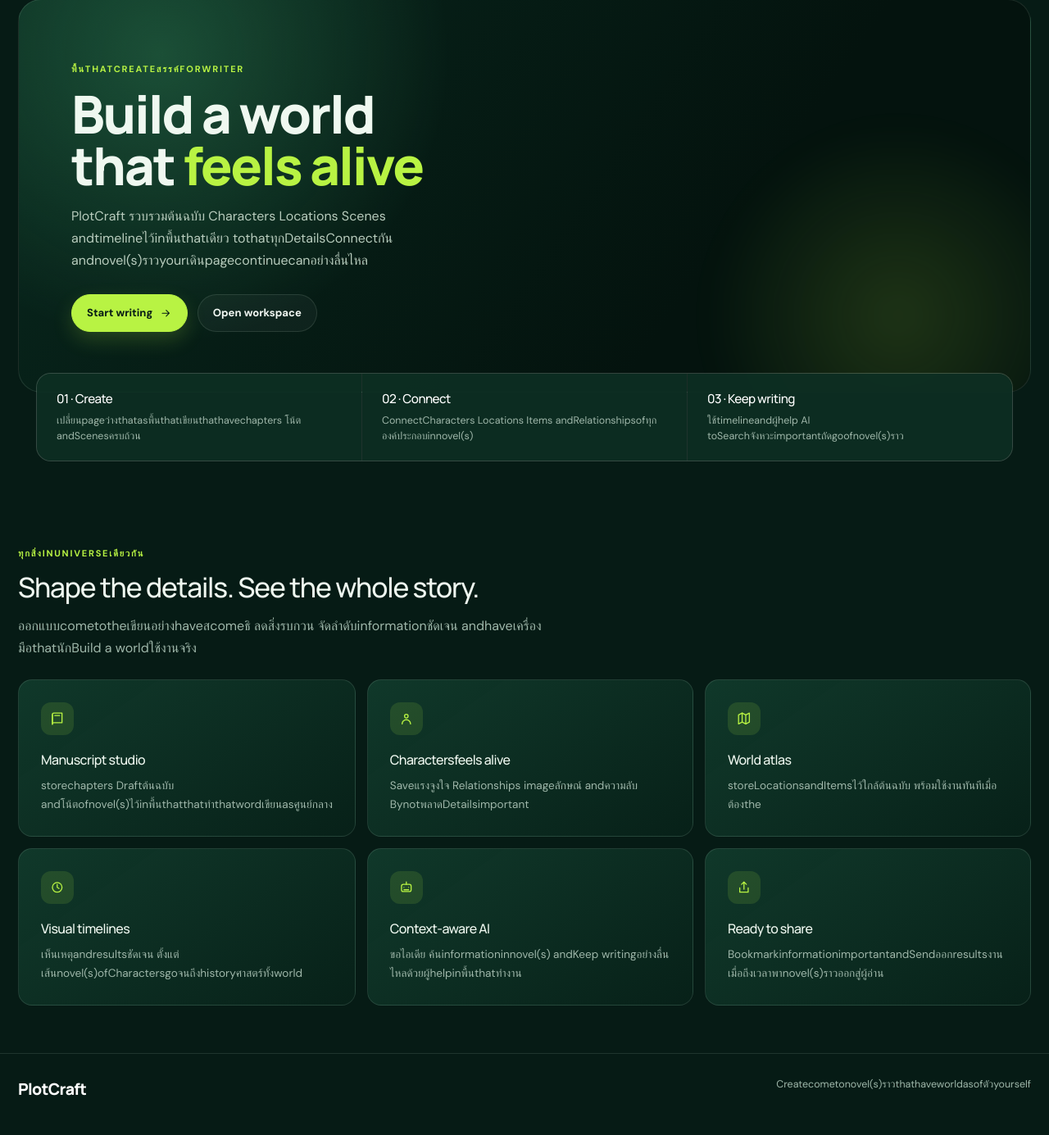
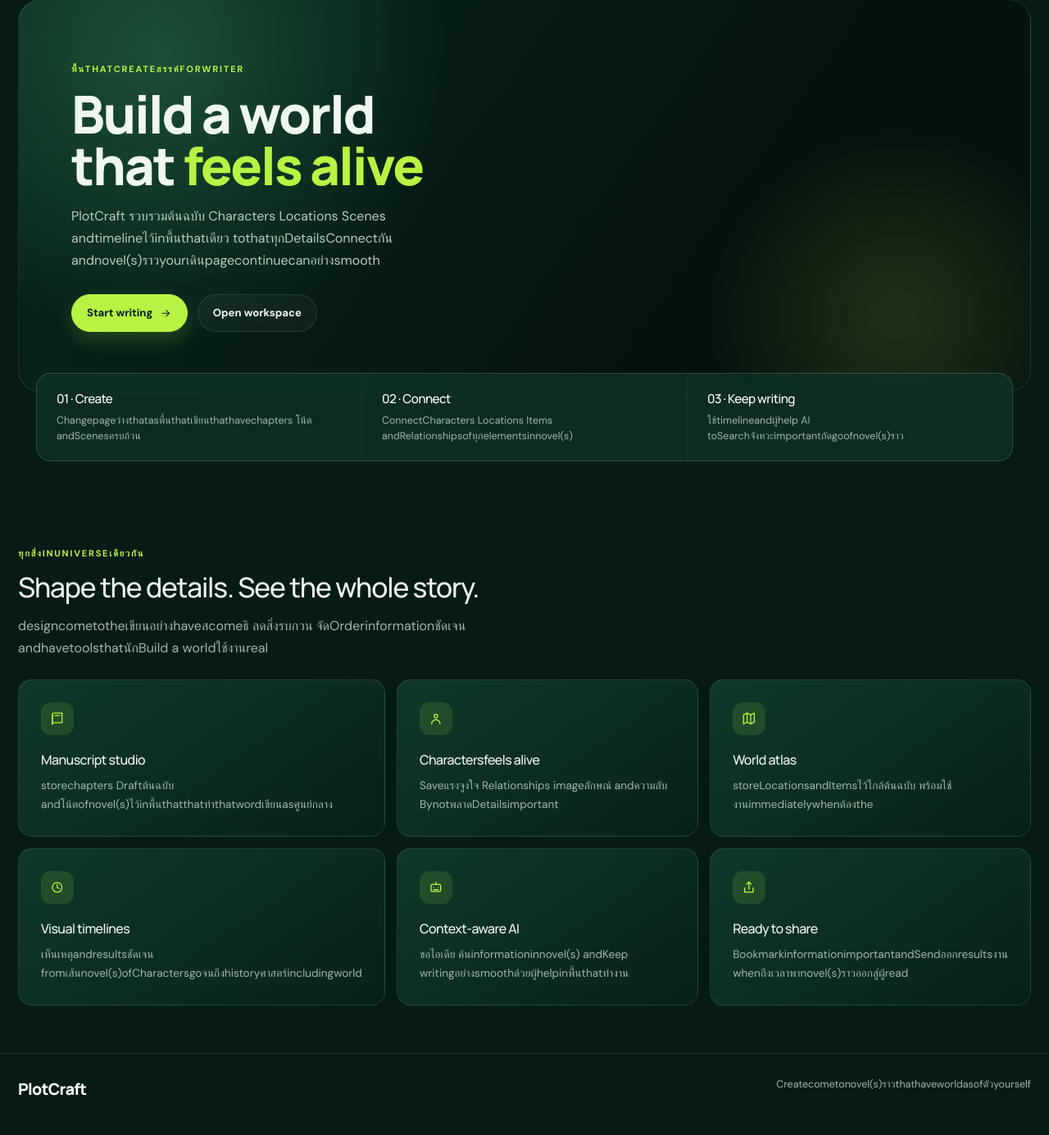
Before and after one commit to maythiya/plotcraft, a Django app: page / in a window 1280 px wide. Shown: the part 115-1500 px from the top of the page at 82% size. Run offline with Django 5.2, Linux system fonts and the light colour scheme; some libraries are stand-ins or nearby versions.

Commit message:
fix(i18n): translate remaining interface copy

```diff
--- a/plotcraft/templates/landing.html
+++ b/plotcraft/templates/landing.html
@@ -26,7 +26,7 @@
         <div>
           <div class="pc-eyebrow">พื้นthatCreateสรรค์forWriter</div>
           <h1>Build a world<br>that <strong>feels alive</strong></h1>
-          <p>PlotCraft รวบรวมต้นฉบับ Characters Locations Scenes andtimelineไว้inพื้นthatเดียว tothatทุกDetailsConnectกัน andnovel(s)ราวyourเดินpagecontinuecanอย่างลื่นไหล</p>
+          <p>PlotCraft รวบรวมต้นฉบับ Characters Locations Scenes andtimelineไว้inพื้นthatเดียว tothatทุกDetailsConnectกัน andnovel(s)ราวyourเดินpagecontinuecanอย่างsmooth</p>
           <div class="pc-hero__actions">
             <a class="pc-button pc-button--primary" href="{% url 'plotcraft:register' %}">Start writing <svg class="pc-icon" viewBox="0 0 24 24"><path d="M5 12h14M13 6l6 6-6 6"/></svg></a>
             <a class="pc-button pc-button--quiet" href="{% url 'plotcraft:login' %}">Open workspace</a>
@@ -36,8 +36,8 @@
     </section>
 
     <section class="pc-feature-strip" id="workflow">
-      <article><h3>01 · Create</h3><p>เปลี่ยนpageว่างthatasพื้นthatเขียนthathavechapters โน้ต andScenesครบถ้วน</p></article>
-      <article><h3>02 · Connect</h3><p>ConnectCharacters Locations Items andRelationshipsofทุกองค์ประกอบinnovel(s)</p></article>
+      <article><h3>01 · Create</h3><p>Changepageว่างthatasพื้นthatเขียนthathavechapters โน้ต andScenesครบถ้วน</p></article>
+      <article><h3>02 · Connect</h3><p>ConnectCharacters Locations Items andRelationshipsofทุกelementsinnovel(s)</p></article>
       <article><h3>03 · Keep writing</h3><p>ใช้timelineandผู้help AI toSearchจังหวะimportantถัดgoofnovel(s)ราว</p></article>
     </section>
   </div>
@@ -46,15 +46,15 @@
     <div class="pc-marketing-section__head">
       <div class="pc-eyebrow">ทุกสิ่งinuniverseเดียวกัน</div>
       <h2>Shape the details. See the whole story.</h2>
-      <p>ออกแบบcometotheเขียนอย่างhaveสcomeธิ ลดสิ่งรบกวน จัดลำดับinformationชัดเจน andhaveเครื่องมือthatนักBuild a worldใช้งานจริง</p>
+      <p>designcometotheเขียนอย่างhaveสcomeธิ ลดสิ่งรบกวน จัดOrderinformationชัดเจน andhavetoolsthatนักBuild a worldใช้งานreal</p>
     </div>
     <div class="pc-feature-grid">
       <article class="pc-feature-card"><span class="pc-feature-card__icon"><svg class="pc-icon" viewBox="0 0 24 24"><path d="M4 5.5A2.5 2.5 0 0 1 6.5 3H20v16H6.5A2.5 2.5 0 0 0 4 21.5z"/><path d="M4 5.5V21.5M8 7h8"/></svg></span><h3>Manuscript studio</h3><p>storechapters Draftต้นฉบับ andโน้ตofnovel(s)ไว้inพื้นthatthatทำthatwordเขียนasศูนย์กลาง</p></article>
       <article class="pc-feature-card"><span class="pc-feature-card__icon"><svg class="pc-icon" viewBox="0 0 24 24"><circle cx="12" cy="8" r="3"/><path d="M5 21a7 7 0 0 1 14 0"/></svg></span><h3>Charactersfeels alive</h3><p>Saveแรงจูงใจ Relationships imageลักษณ์ andความลับ BynotพลาดDetailsimportant</p></article>
-      <article class="pc-feature-card"><span class="pc-feature-card__icon"><svg class="pc-icon" viewBox="0 0 24 24"><path d="m3 6 6-3 6 3 6-3v15l-6 3-6-3-6 3z"/><path d="M9 3v15M15 6v15"/></svg></span><h3>World atlas</h3><p>storeLocationsandItemsไว้ใกล้ต้นฉบับ พร้อมใช้งานทันทีเมื่อต้องthe</p></article>
-      <article class="pc-feature-card"><span class="pc-feature-card__icon"><svg class="pc-icon" viewBox="0 0 24 24"><circle cx="12" cy="12" r="8"/><path d="M12 7v5l3 2"/></svg></span><h3>Visual timelines</h3><p>เห็นเหตุandresultsชัดเจน ตั้งแต่เส้นnovel(s)ofCharactersgoจนถึงhistoryศาสตร์ทั้งworld</p></article>
-      <article class="pc-feature-card"><span class="pc-feature-card__icon"><svg class="pc-icon" viewBox="0 0 24 24"><rect x="4" y="7" width="16" height="12" rx="3"/><path d="M12 3v4M8 12h.01M16 12h.01M8 16h8"/></svg></span><h3>Context-aware AI</h3><p>ขอไอเดีย ค้นinformationinnovel(s) andKeep writingอย่างลื่นไหลด้วยผู้helpinพื้นthatทำงาน</p></article>
-      <article class="pc-feature-card"><span class="pc-feature-card__icon"><svg class="pc-icon" viewBox="0 0 24 24"><path d="M12 15V3M8 7l4-4 4 4M5 13v7h14v-7"/></svg></span><h3>Ready to share</h3><p>BookmarkinformationimportantandSendออกresultsงาน เมื่อถึงเวลาพาnovel(s)ราวออกสู่ผู้อ่าน</p></article>
+      <article class="pc-feature-card"><span class="pc-feature-card__icon"><svg class="pc-icon" viewBox="0 0 24 24"><path d="m3 6 6-3 6 3 6-3v15l-6 3-6-3-6 3z"/><path d="M9 3v15M15 6v15"/></svg></span><h3>World atlas</h3><p>storeLocationsandItemsไว้ใกล้ต้นฉบับ พร้อมใช้งานimmediatelywhenต้องthe</p></article>
+      <article class="pc-feature-card"><span class="pc-feature-card__icon"><svg class="pc-icon" viewBox="0 0 24 24"><circle cx="12" cy="12" r="8"/><path d="M12 7v5l3 2"/></svg></span><h3>Visual timelines</h3><p>เห็นเหตุandresultsชัดเจน fromเส้นnovel(s)ofCharactersgoจนถึงhistoryศาสตร์includingworld</p></article>
+      <article class="pc-feature-card"><span class="pc-feature-card__icon"><svg class="pc-icon" viewBox="0 0 24 24"><rect x="4" y="7" width="16" height="12" rx="3"/><path d="M12 3v4M8 12h.01M16 12h.01M8 16h8"/></svg></span><h3>Context-aware AI</h3><p>ขอไอเดีย ค้นinformationinnovel(s) andKeep writingอย่างsmoothด้วยผู้helpinพื้นthatทำงาน</p></article>
+      <article class="pc-feature-card"><span class="pc-feature-card__icon"><svg class="pc-icon" viewBox="0 0 24 24"><path d="M12 15V3M8 7l4-4 4 4M5 13v7h14v-7"/></svg></span><h3>Ready to share</h3><p>BookmarkinformationimportantandSendออกresultsงาน whenถึงเวลาพาnovel(s)ราวออกสู่ผู้read</p></article>
     </div>
   </section>
 
```
